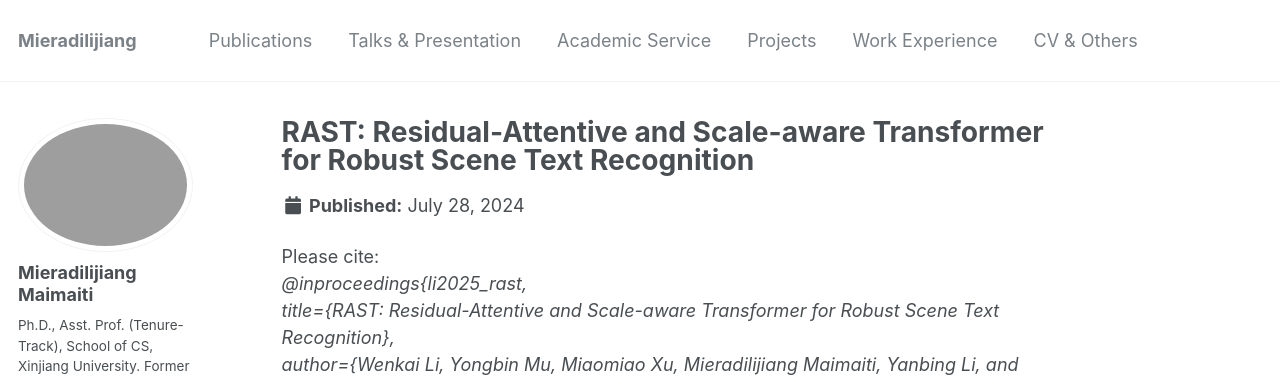
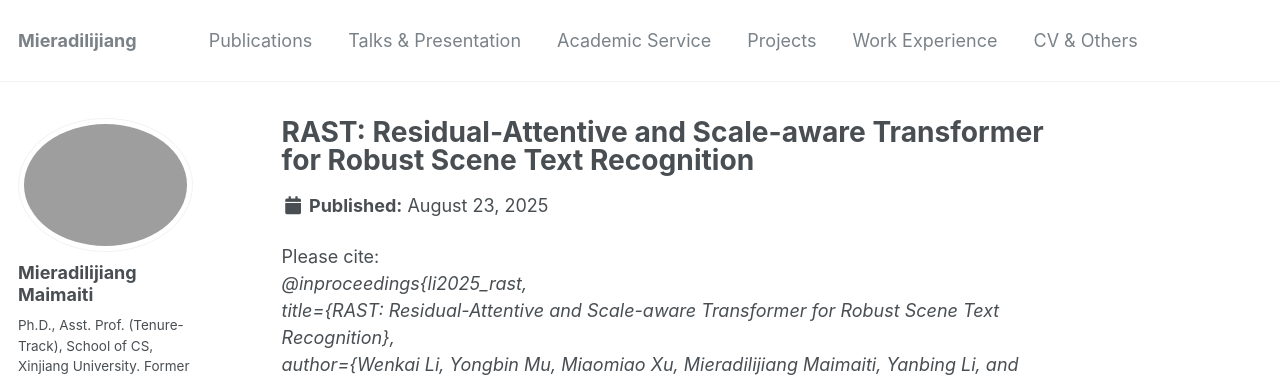
Before and after one commit to miradel51/miradel51.github.io, a Jekyll site: the page built from _publications/2025_prcv_rast.md, in a window 1280 px wide and 900 px high. Shown: the top 378 px of the window. Built offline with Jekyll 4.4.1, drawn with Linux system fonts in a browser that asks for light colours; some web fonts are replaced.

Commit message:
Change publication date to 2025-08-23
Updated the publication date to reflect the new date.

```diff
--- a/_publications/2025_prcv_rast.md
+++ b/_publications/2025_prcv_rast.md
@@ -3,7 +3,7 @@ title: "RAST: Residual-Attentive and Scale-aware Transformer for Robust Scene Te
 collection:
 permalink: /publication/2025_prcv_rast
 excerpt: ''
-date: 2024-07-28
+date: 2025-08-23
 author: Wenkai Li, Yongbin Mu, Miaomiao Xu*, <b>Mieradilijiang Maimaiti</b>, Yanbing Li, and Wushour Silamu*
 conference: In Chinese Conference on Pattern Recognition and Computer Vision <b>(PRCV, 2025)</b> (*=corresponding author) (Long paper, poster)
 venue: ''
```
